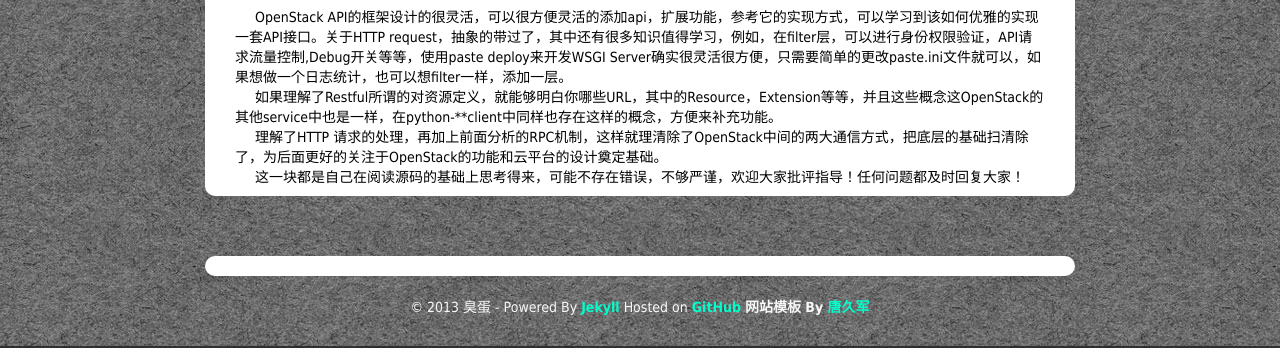
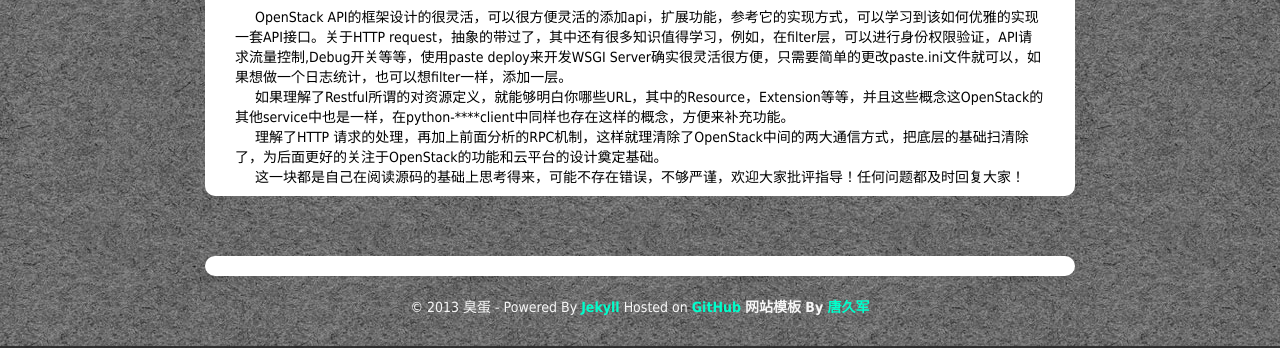
Before and after one commit to liuan/blog, a Jekyll site: the page built from _posts/2013-7-31-OpenStack-API分析(三).md, in a window 1280 px wide and 900 px high, scrolled down 1884 px. Shown: the part 514-862 px from the top of the window. Built offline with Jekyll 4.4.1, drawn with Linux system fonts in a browser that asks for light colours; comment, search, counter and statistics services are not loaded.

Commit message:
fix a little problem

```diff
--- a/_posts/2013-7-31-OpenStack-API分析(三).md
+++ b/_posts/2013-7-31-OpenStack-API分析(三).md
@@ -46,7 +46,7 @@ tags: OpenStack
 
 OpenStack API的框架设计的很灵活，可以很方便灵活的添加api，扩展功能，参考它的实现方式，可以学习到该如何优雅的实现一套API接口。关于HTTP request，抽象的带过了，其中还有很多知识值得学习，例如，在filter层，可以进行身份权限验证，API请求流量控制,Debug开关等等，使用paste deploy来开发WSGI Server确实很灵活很方便，只需要简单的更改paste.ini文件就可以，如果想做一个日志统计，也可以想filter一样，添加一层。
 
-如果理解了Restful所谓的对资源定义，就能够明白你哪些URL，其中的Resource，Extension等等，并且这些概念这OpenStack的其他service中也是一样，在python-****client中同样也存在这样的概念，方便来补充功能。
+如果理解了Restful所谓的对资源定义，就能够明白你哪些URL，其中的Resource，Extension等等，并且这些概念这OpenStack的其他service中也是一样，在python-\*\*\*\*client中同样也存在这样的概念，方便来补充功能。
 
 理解了HTTP 请求的处理，再加上前面分析的RPC机制，这样就理清除了OpenStack中间的两大通信方式，把底层的基础扫清除了，为后面更好的关注于OpenStack的功能和云平台的设计奠定基础。
 
```
